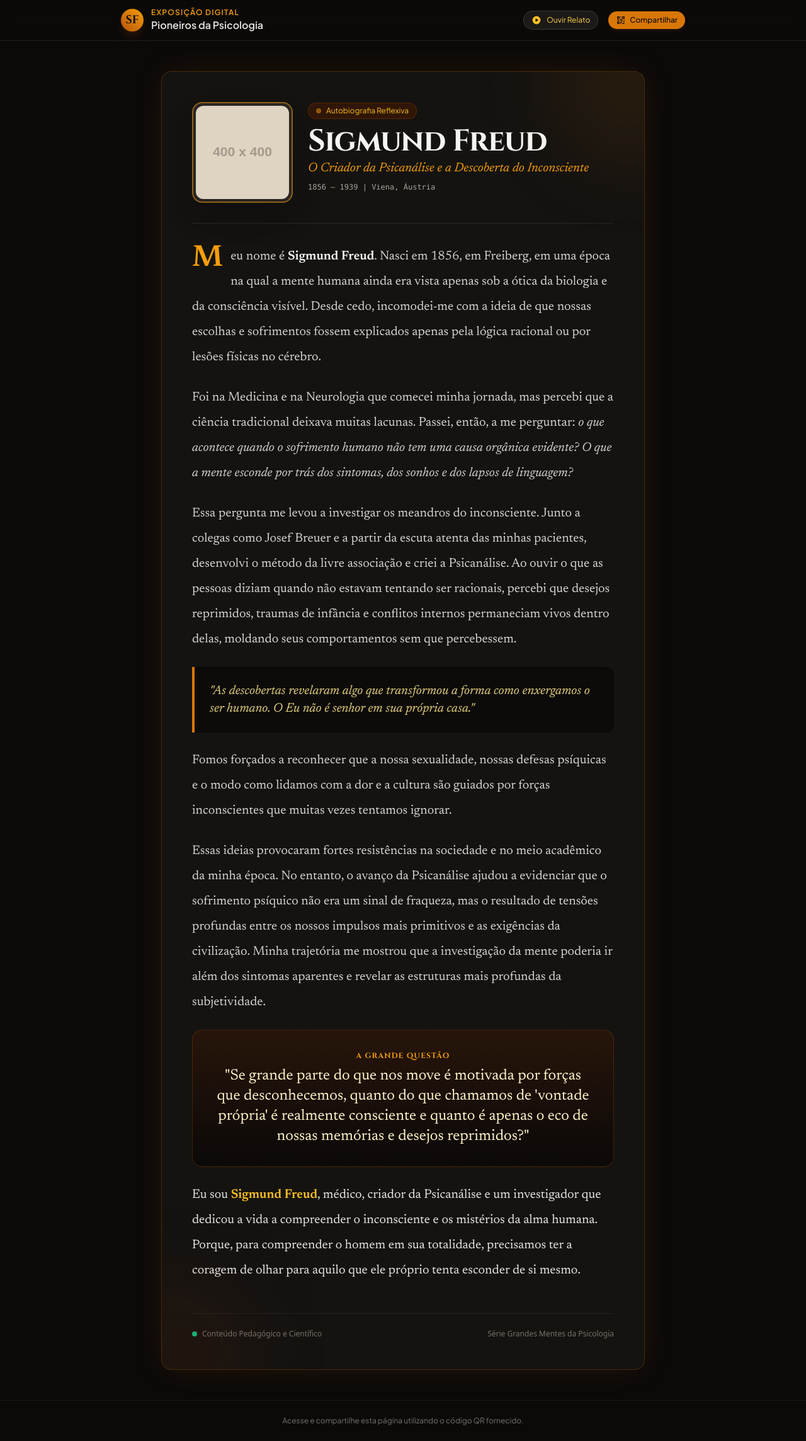
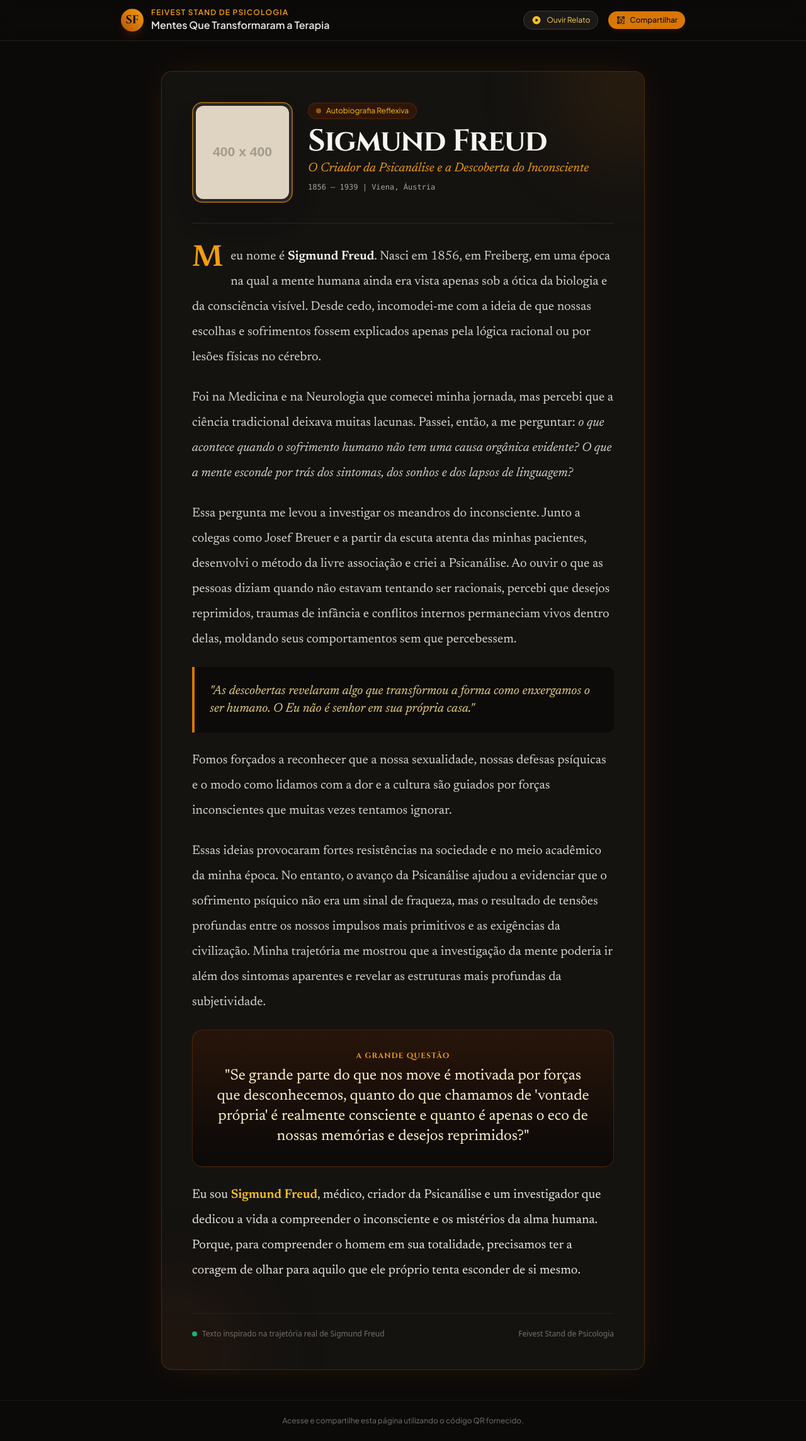
Before and after one commit to marcosemanuelss/sigmund_freud_web_banner, a plain HTML site: page index.html in a window 1280 px wide. Shown: the whole page at 63% size. Drawn offline with nearby package versions, Linux system fonts and the light colour scheme; placeholder pictures from the web are drawn by us; a script that the page names is missing.

Commit message:
add some improvements

```diff
--- a/index.html
+++ b/index.html
@@ -42,8 +42,8 @@
                     SF
                 </div>
                 <div>
-                    <span class="block text-xs uppercase tracking-widest text-amber-500 font-semibold">Exposição Digital</span>
-                    <h1 class="text-sm sm:text-base font-semibold text-stone-200 leading-tight">Pioneiros da Psicologia</h1>
+                    <span class="block text-xs uppercase tracking-widest text-amber-500 font-semibold">Feivest Stand de Psicologia</span>
+                    <h1 class="text-sm sm:text-base font-semibold text-stone-200 leading-tight">Mentes Que Transformaram a Terapia</h1>
                 </div>
             </div>
 
@@ -146,9 +146,9 @@
             <div class="mt-12 pt-6 border-t border-stone-800/80 flex flex-col sm:flex-row items-center justify-between gap-4 text-xs text-stone-500 font-sans">
                 <div class="flex items-center space-x-2">
                     <span class="w-2 h-2 rounded-full bg-emerald-500"></span>
-                    <span>Conteúdo Pedagógico e Científico</span>
+                    <span>Texto inspirado na trajetória real de Sigmund Freud</span>
                 </div>
-                <span>Série Grandes Mentes da Psicologia</span>
+                <span>Feivest Stand de Psicologia</span>
             </div>
         </article>
     </main>
```
